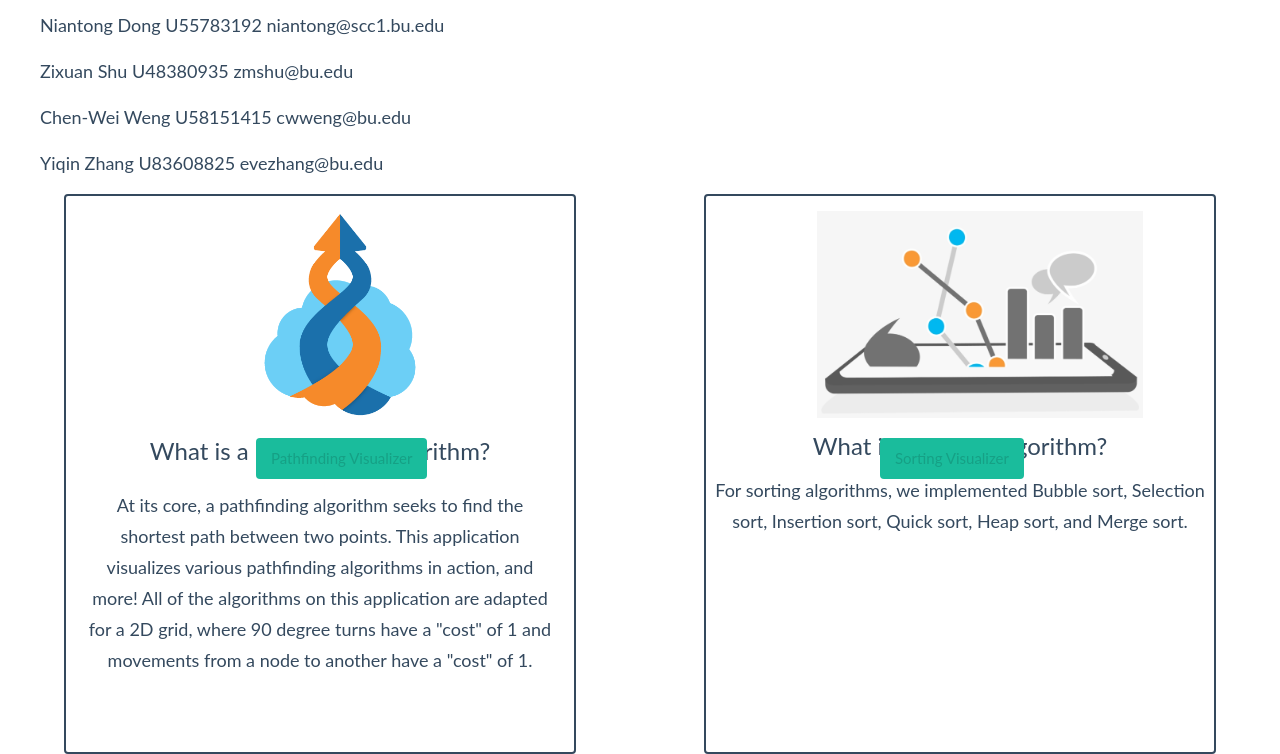
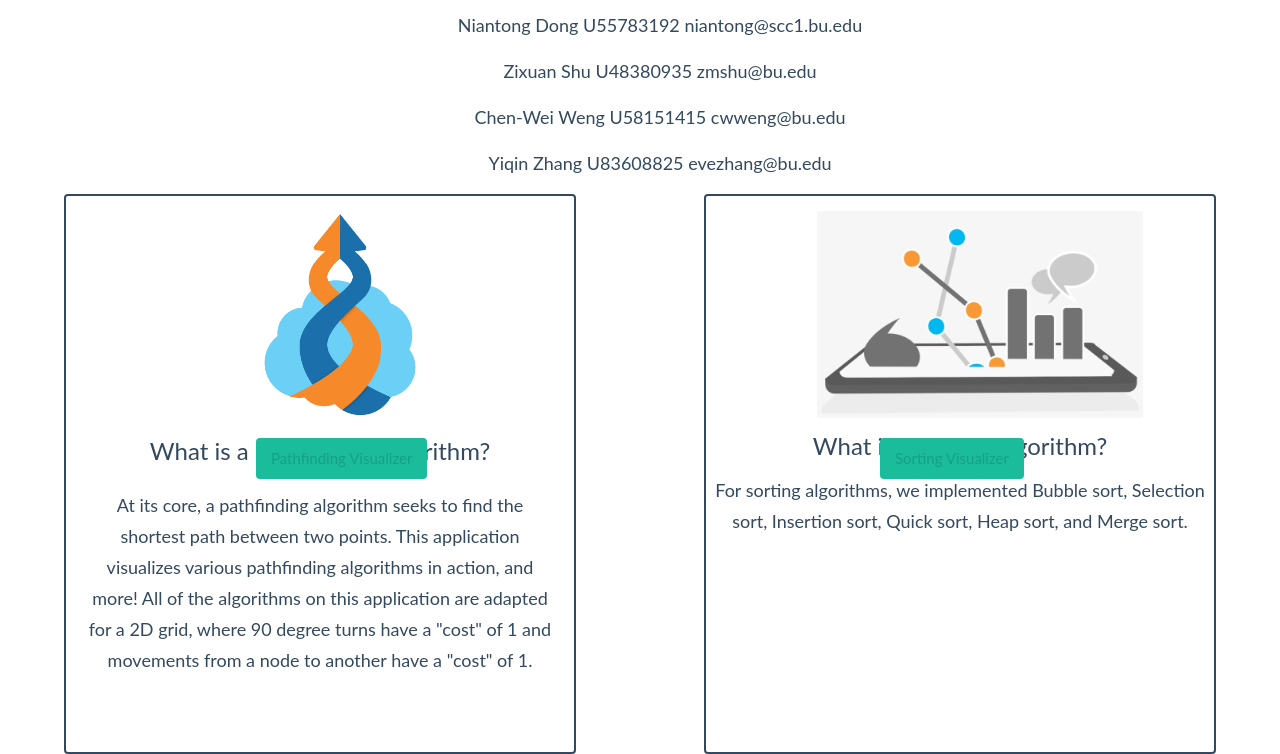
Before and after one commit to NiantongDong/EC504-Final-Project, a website: page Code/index.html in a window 1280 px wide. Shown: the part 155-909 px from the top of the page. Drawn offline with nearby package versions, Linux system fonts and the light colour scheme.

Commit message:
Text align

```diff
--- a/Code/index.html
+++ b/Code/index.html
@@ -22,12 +22,12 @@
 <div>
     <h1>Welcome to Algorithm Visualizer!</h1>
 <!--    <h4 >EC504 Final Project</h4>-->
-    <div id='mainText'>
+    <div id='mainText' style="text-align: center;">
         <ul>Niantong Dong   U55783192   niantong@scc1.bu.edu</ul>
-        <ul><li>Zixuan Shu 	 U48380935 zmshu@bu.edu</ul>
+        <ul>Zixuan Shu 	 U48380935 zmshu@bu.edu</ul>
         <ul>Chen-Wei Weng     U58151415      cwweng@bu.edu</ul>
         <ul>Yiqin Zhang  U83608825 evezhang@bu.edu</ul>
-</div>
+    </div>
 </div>
 
 
```
